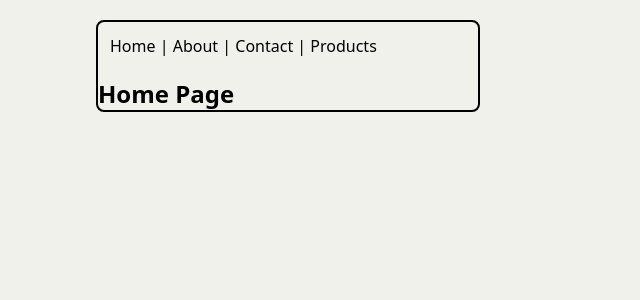
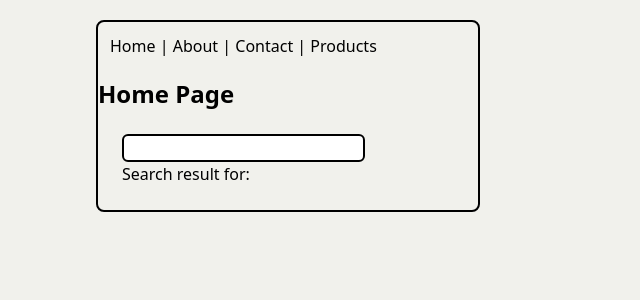
Before and after one commit to Theogene120/react-thegym-practice, a React (Vite) app: page / in a window 1280 px wide. Shown: the top 300 px of the page, without its empty margins (0-640 px from the left). Built offline with nearby package versions, Linux system fonts and the light colour scheme.

Commit message:
Transition stuff

```diff
--- a/src/App.jsx
+++ b/src/App.jsx
@@ -1,4 +1,5 @@
 import { BrowserRouter, Link, Route, Routes, Outlet } from 'react-router-dom'
+import React from 'react';
 
 
 function Home() {
@@ -52,8 +53,30 @@ function Bikes(){
   );
 }
 
+function Transtion(){
+    const [text, setText] = React.useState('')
+    const [result, setResult] = React.useState('')
+    const [isPending, startTransaction] = React.useTransition()
+
+    const handlerChanges = (e) => {
+        setText(e.target.value)
+        startTransaction(() =>{
+            setResult(e.target.value)
+        })
+    }
+
+    return(
+        <div className='m-6'>
+            <input className='outline-none border-2 border-black rounded-md pl-2' value={text} onChange={handlerChanges} />
+            {isPending ? (<p>Loading..........</p>) : (<p>Search result for: {result}</p>)}
+        </div>
+    )
+}
+
+
 function App(){
     return(
+        <>
             <BrowserRouter>
                 <nav className='m-3'>
                     <Link to="/">Home</Link>{"  "}| {"  "}
@@ -72,6 +95,8 @@ function App(){
                     </Route>
                 </Routes>
             </BrowserRouter>
+            <Transtion />
+        </>
     )
 }
 
```
Lines whose indentation alone changed are shown as unchanged.
